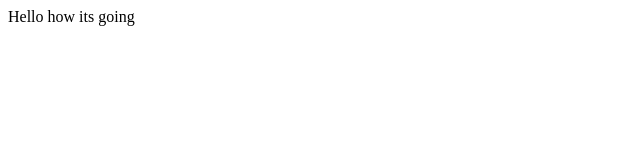
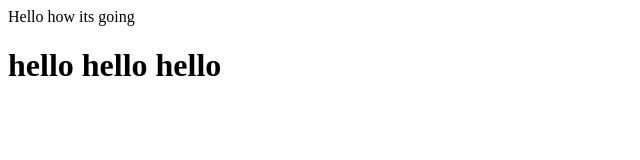
Before and after one commit to varunmarulkar47/secondrepo, a plain HTML site: page index.html in a window 1280 px wide. Shown: the whole page, without its empty margins (0-640 px from the left). Drawn offline with Linux system fonts and the light colour scheme.

Commit message:
changes made

```diff
--- a/index.html
+++ b/index.html
@@ -1 +1,2 @@
 <p>Hello how its going</p>
+<h1>hello hello hello</h1>
```
